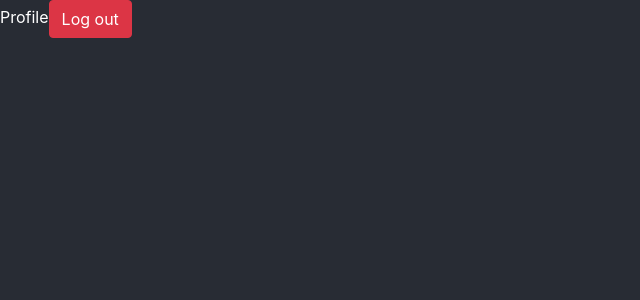
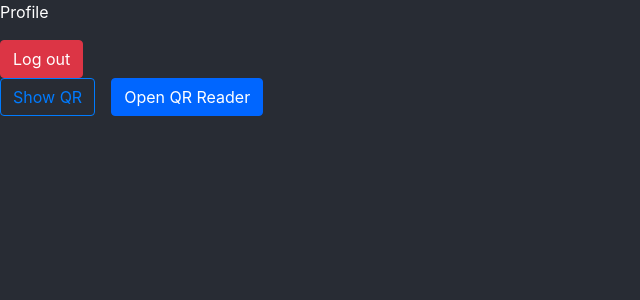
Before and after one commit to IAmVisco/pardon, a React (Create React App) app: page /profile in a window 1280 px wide. Shown: the top 300 px of the page, without its empty margins (0-640 px from the left). Built offline with nearby package versions, Linux system fonts and the light colour scheme.

Commit message:
Add go back on login screens, add temp buttons on profile

```diff
--- a/src/components/Login.js
+++ b/src/components/Login.js
@@ -84,7 +84,8 @@ const Login = (props) => {
                 size='sm'
               />
             </Button>
-            <small>Don't have an account yet? <Link to='/register'>Register</Link></small>
+            <small className='d-block'>Don't have an account yet? <Link to='/register'>Register</Link></small>
+            <small><Link to='/'>Go back</Link></small>
           </Form>
         </Col>
       </Row>
--- a/src/components/Profile.js
+++ b/src/components/Profile.js
@@ -1,14 +1,20 @@
 import React from 'react'
 import { Button } from 'react-bootstrap'
+import '../styles/Profile.scss'
 
 const Profile = (props) => {
+  const logout = (e) => {
+    localStorage.removeItem('token')
+    props.history.push('/')
+  }
+
   return (
     <div>
-      Profile
-      <Button variant='danger' onClick={(e) => {
-        localStorage.removeItem('token')
-        props.history.push('/')
-      }}>Log out</Button>
+      <p>Profile</p>
+      <Button variant='danger' onClick={logout}>Log out</Button>
+      <br />
+      <Button variant='outline-primary' className='mr-3'>Show QR</Button>
+      <Button variant='primary'>Open QR Reader</Button>
     </div>
   )
 }
--- a/src/components/Register.js
+++ b/src/components/Register.js
@@ -102,7 +102,8 @@ const Register = (props) => {
                 size='sm'
               />
             </Button>
-            <small>Have an account already? <Link to='/login'>Login</Link></small>
+            <small className='d-block'>Have an account already? <Link to='/login'>Login</Link></small>
+            <small><Link to='/'>Go back</Link></small>
           </Form>
         </Col>
       </Row>
--- a/src/styles/App.scss
+++ b/src/styles/App.scss
@@ -17,6 +17,6 @@
 
 @include media-breakpoint-down(xs) {
   .app-col {
-    margin: 35% 0;
+    margin: 45% 0;
   }
 }
--- a/src/styles/AuthForm.scss
+++ b/src/styles/AuthForm.scss
@@ -22,7 +22,7 @@
 }
 
 .login-form {
-  margin: 40% 0;
+  margin: 39% 0;
 }
 
 .register-form {
```
Also changed, not shown: src/styles/Profile.scss (added).
